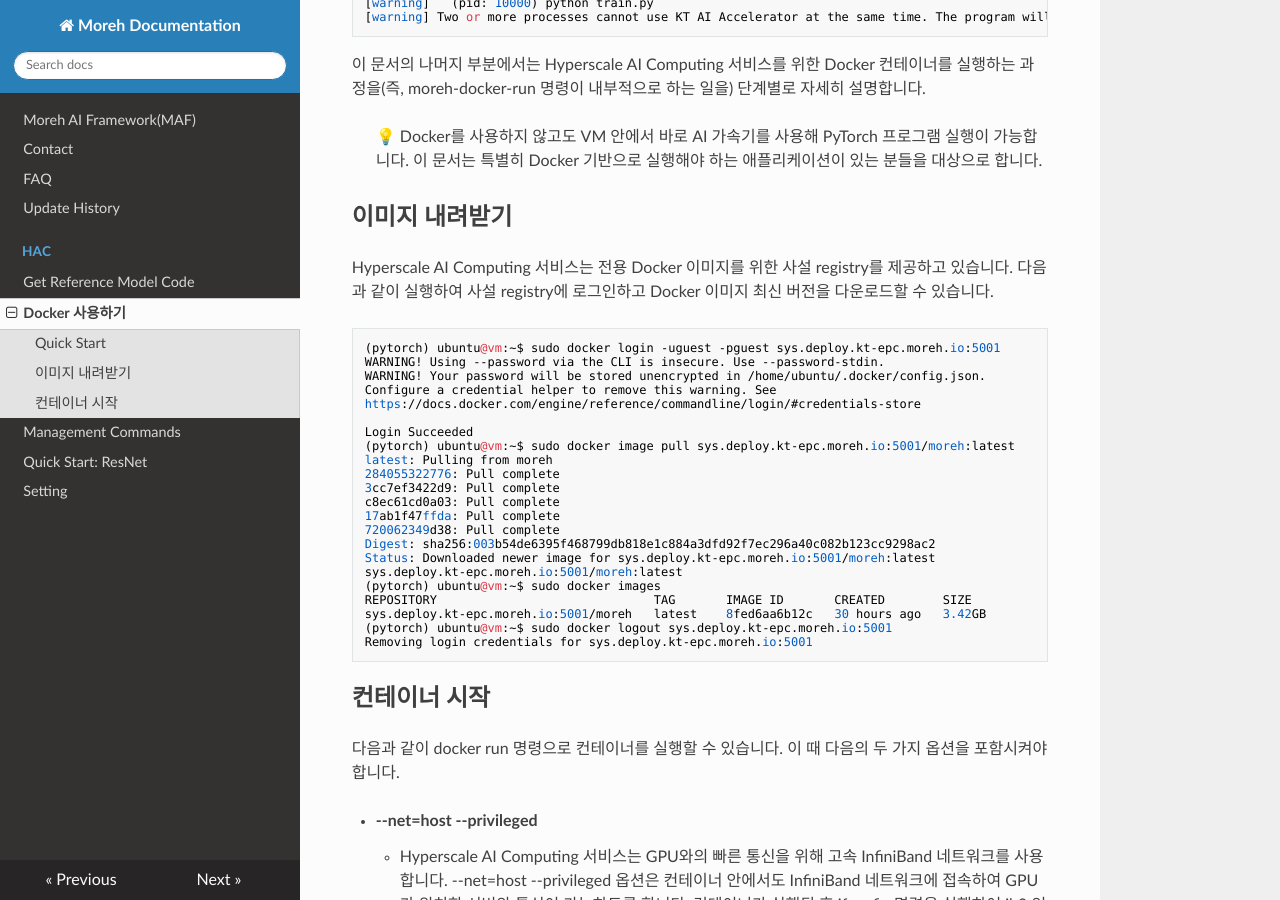
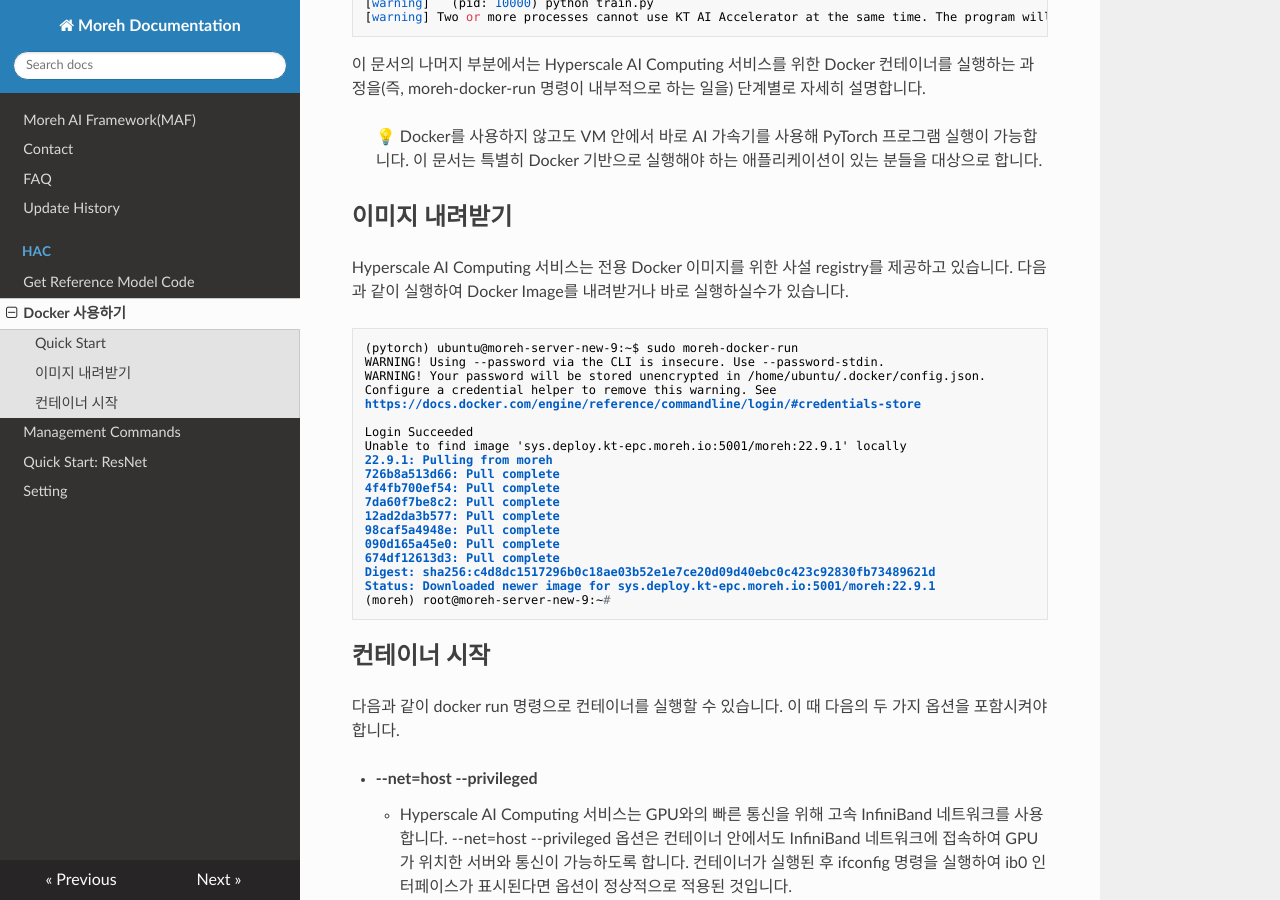
Before and after one commit to johyun1001/moreh-docs-public, an MkDocs documentation site: the page built from docs/HAC/HAC Docker.md, in a window 1280 px wide and 900 px high, scrolled down 1365 px. Built offline with MkDocs 1.6.1, drawn with Linux system fonts in a browser that asks for light colours; nearby versions of some CDN libraries.

Commit message:
add docker

````diff
--- a/docs/HAC/HAC Docker.md
+++ b/docs/HAC/HAC Docker.md
@@ -77,31 +77,28 @@ loss: 2.270298  [12800/60000]
 
 ## 이미지 내려받기
 
-Hyperscale AI Computing 서비스는 전용 Docker 이미지를 위한 사설 registry를 제공하고 있습니다. 다음과 같이 실행하여 사설 registry에 로그인하고 Docker 이미지 최신 버전을 다운로드할 수 있습니다.
+Hyperscale AI Computing 서비스는 전용 Docker 이미지를 위한 사설 registry를 제공하고 있습니다. 다음과 같이 실행하여 Docker Image를 내려받거나 바로 실행하실수가 있습니다.
 
 ```
-(pytorch) ubuntu@vm:~$ sudo docker login -uguest -pguest sys.deploy.kt-epc.moreh.io:5001
+(pytorch) ubuntu@moreh-server-new-9:~$ sudo moreh-docker-run
 WARNING! Using --password via the CLI is insecure. Use --password-stdin.
 WARNING! Your password will be stored unencrypted in /home/ubuntu/.docker/config.json.
 Configure a credential helper to remove this warning. See
 https://docs.docker.com/engine/reference/commandline/login/#credentials-store
 
 Login Succeeded
-(pytorch) ubuntu@vm:~$ sudo docker image pull sys.deploy.kt-epc.moreh.io:5001/moreh:latest
-latest: Pulling from moreh
-284055322776: Pull complete
-3cc7ef3422d9: Pull complete
-c8ec61cd0a03: Pull complete
-17ab1f47ffda: Pull complete
-720062349d38: Pull complete
-Digest: sha256:003b54de6395f468799db818e1c884a3dfd92f7ec296a40c082b123cc9298ac2
-Status: Downloaded newer image for sys.deploy.kt-epc.moreh.io:5001/moreh:latest
-sys.deploy.kt-epc.moreh.io:5001/moreh:latest
-(pytorch) ubuntu@vm:~$ sudo docker images
-REPOSITORY                              TAG       IMAGE ID       CREATED        SIZE
-sys.deploy.kt-epc.moreh.io:5001/moreh   latest    8fed6aa6b12c   30 hours ago   3.42GB
-(pytorch) ubuntu@vm:~$ sudo docker logout sys.deploy.kt-epc.moreh.io:5001
-Removing login credentials for sys.deploy.kt-epc.moreh.io:5001
+Unable to find image 'sys.deploy.kt-epc.moreh.io:5001/moreh:22.9.1' locally
+22.9.1: Pulling from moreh
+726b8a513d66: Pull complete
+4f4fb700ef54: Pull complete
+7da60f7be8c2: Pull complete
+12ad2da3b577: Pull complete
+98caf5a4948e: Pull complete
+090d165a45e0: Pull complete
+674df12613d3: Pull complete
+Digest: sha256:c4d8dc1517296b0c18ae03b52e1e7ce20d09d40ebc0c423c92830fb73489621d
+Status: Downloaded newer image for sys.deploy.kt-epc.moreh.io:5001/moreh:22.9.1
+(moreh) root@moreh-server-new-9:~#
 ```
 
 ## 컨테이너 시작
````
